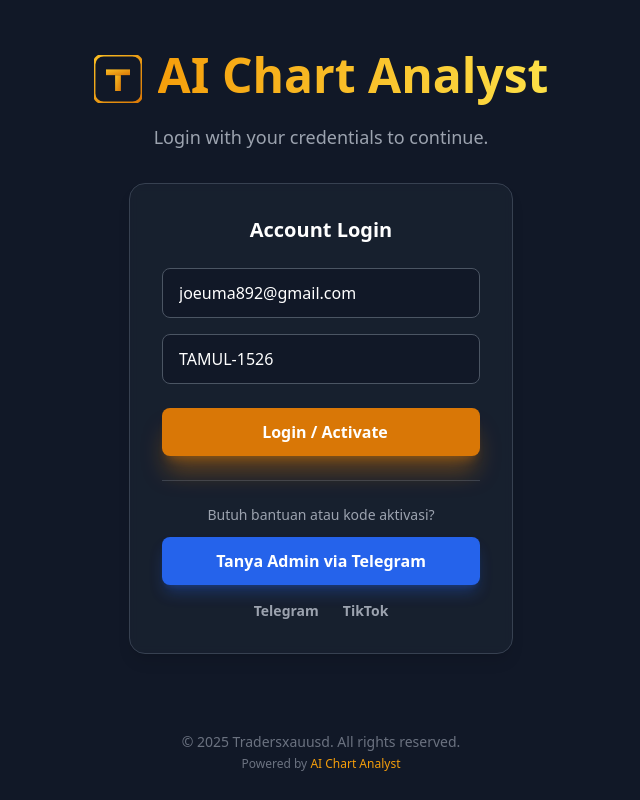
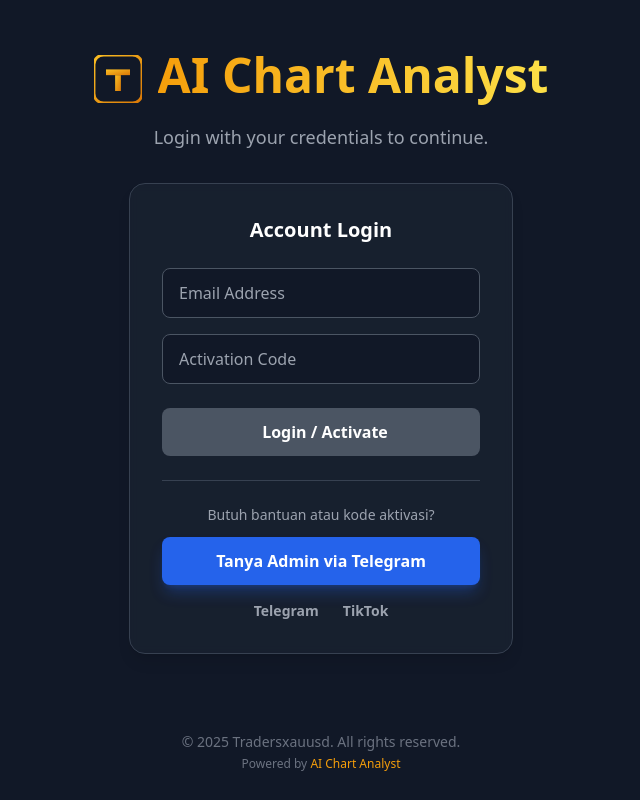
Before and after one commit to bang-joe/ai-chart-analyst, a React (Vite) app: page / in a window 1280 px wide. Shown: the whole page, without its empty margins (319-959 px from the left). Built offline with nearby package versions, Linux system fonts and the light colour scheme; no server answers.

Commit message:
fix: Removed admin bypass code and finalized login

```diff
--- a/components/LoginScreen.tsx
+++ b/components/LoginScreen.tsx
@@ -1,4 +1,4 @@
-// File: LoginScreen.tsx (VERSI FINAL TANPA BYPASS ADMIN)
+// File: LoginScreen.tsx (VERSI FINAL - MENGHILANGKAN PREFILL KREDENSIAL)
 
 import React, { useState } from 'react';
 import { useAuth } from '../context/AuthContext';
@@ -7,8 +7,8 @@
 
 export const LoginScreen: React.FC = () => {
     const { login } = useAuth();
-    const [email, setEmail] = useState('joeuma892@gmail.com'); // Prefill untuk kemudahan
-    const [code, setCode] = useState('TAMUL-1526'); // Prefill untuk kemudahan
+    const [email, setEmail] = useState(''); // <-- DIUBAH MENJADI STRING KOSONG
+    const [code, setCode] = useState('');     // <-- DIUBAH MENJADI STRING KOSONG
     const [error, setError] = useState<string | null>(null);
     const [isLoggingIn, setIsLoggingIn] = useState(false);
 
@@ -95,7 +95,7 @@
                                 <input
                                     type="email"
                                     id="email"
-                                    value={email}
+                                    value={email} // Nilai default kini kosong
                                     onChange={(e) => setEmail(e.target.value)}
                                     placeholder="Email Address"
                                     className="w-full bg-gray-900 border border-gray-600 text-white rounded-lg px-4 py-3 focus:ring-2 focus:ring-amber-500 focus:border-amber-500 transition-all duration-300"
@@ -108,7 +108,7 @@
                                 <input
                                     type="text"
                                     id="activation-code"
-                                    value={code}
+                                    value={code} // Nilai default kini kosong
                                     onChange={(e) => setCode(e.target.value)}
                                     placeholder="Activation Code"
                                     className="w-full bg-gray-900 border border-gray-600 text-white rounded-lg px-4 py-3 focus:ring-2 focus:ring-amber-500 focus:border-amber-500 transition-all duration-300"
```
